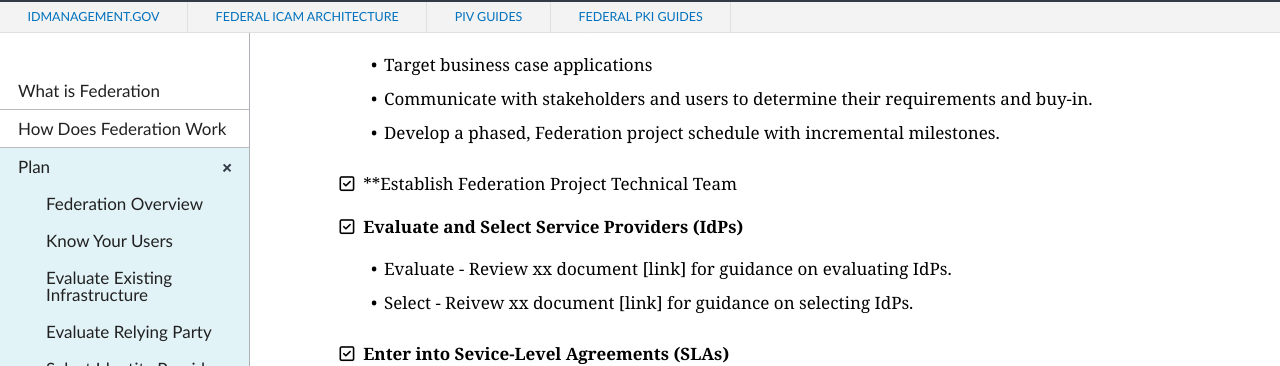
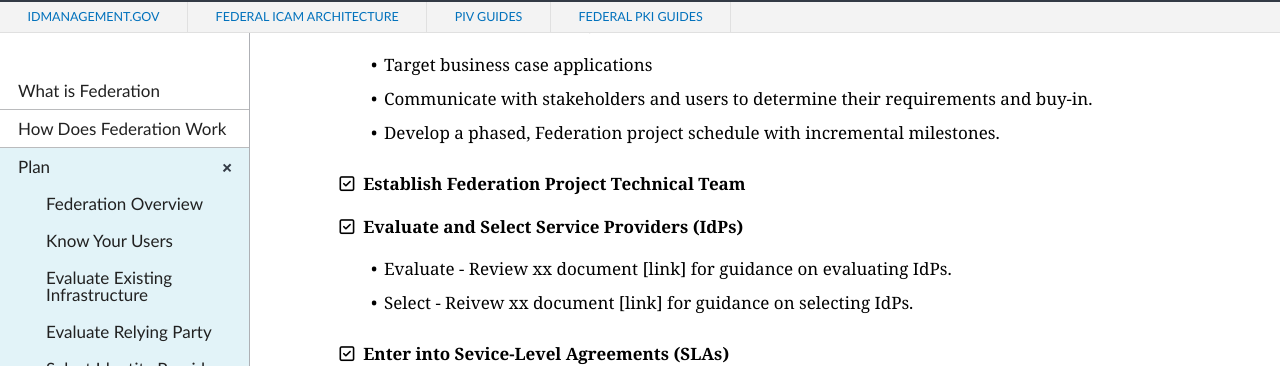
Before and after one commit to GSA/ficam-federation, a Jekyll site: the page built from _plan/00_index.md, in a window 1280 px wide and 900 px high, scrolled down 2884 px. Shown: the part 88-454 px from the top of the window. Built offline with Jekyll 4.4.1, drawn with Linux system fonts in a browser that asks for light colours; nearby versions of some CDN libraries; library files that are not in the unit come from our copies; some of the changed text lies outside the part shown.

Commit message:
Update 00_index.md

```diff
--- a/_plan/00_index.md
+++ b/_plan/00_index.md
@@ -41,7 +41,7 @@
 
 If the pros outweigh the cons and Federation looks like it would benefit your agency, the next step is to [target and] plan for a Federation project.    **Would the first Federation project be a test case?**
 
-## Plan for a Federation Project?
+## Plan for a Federation Project
 
 To help you plan, here are some key steps with actionable checklists:
 
@@ -87,7 +87,7 @@
 * Communicate with stakeholders and users to determine their requirements and buy-in.
 * Develop a phased, Federation project schedule with incremental milestones.
 
-<i class="fa fa-check-square-o"></i> &nbsp;**Establish Federation Project Technical Team
+<i class="fa fa-check-square-o"></i> &nbsp;**Establish Federation Project Technical Team**
 
 <i class="fa fa-check-square-o"></i> &nbsp;**Evaluate and Select Service Providers (IdPs)**
 * Evaluate - Review xx document [link] for guidance on evaluating IdPs.
```
